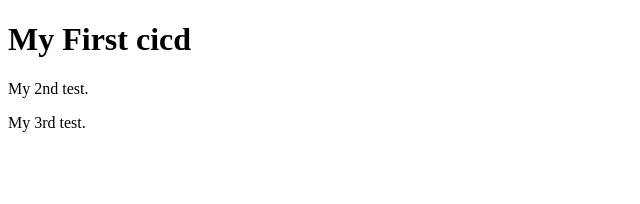
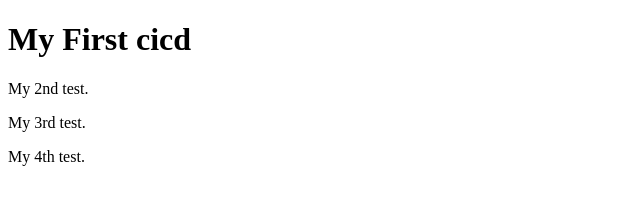
Before and after one commit to ayomalperera/cicd-test, a plain HTML site: page index.html in a window 1280 px wide. Shown: the full height of the page, 0-640 px from the left. Drawn offline with Linux system fonts and the light colour scheme.

Commit message:
Update index.html

```diff
--- a/index.html
+++ b/index.html
@@ -6,6 +6,7 @@
 
 <p>My 2nd test.</p>
 <p>My 3rd test.</p>
+<p>My 4th test.</p>
 
 
 </body>
```
